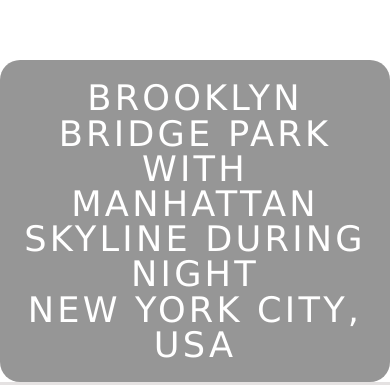
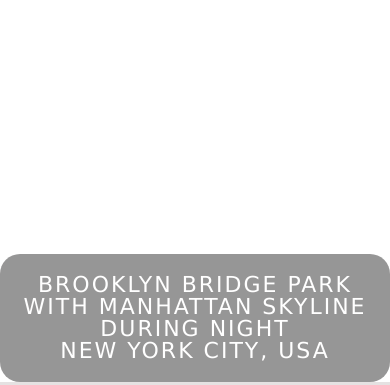
Before and after one commit to businan/windows_themes_with_paralax, a plain HTML site: page index.html in a window 390 px wide. Shown: the part 462-847 px from the top of the page. Drawn offline with Linux system fonts and the light colour scheme.

Commit message:
change font and background for mobile

```diff
--- a/sass/_image.scss
+++ b/sass/_image.scss
@@ -22,10 +22,11 @@
   display: flex;
   align-items: flex-end;
   justify-content: flex-end;
-  font-size: 20px;
+
 
   p {
     text-transform: none;
+    font-size: 1.5rem;
   }
 }
 
--- a/sass/_main.scss
+++ b/sass/_main.scss
@@ -10,3 +10,10 @@ body, html {
   color: $mainColor;
 
 }
+
+@media (max-width: 480px) {
+  body, html {
+    font-size: $mobileFontSize;
+    line-height: $mobuleLineHeight;
+  }
+}
--- a/sass/_theme.scss
+++ b/sass/_theme.scss
@@ -10,3 +10,5 @@ $darkInformationBackColor: rgba(115, 126, 139,0.8);
 $darkInformationColor: #ddd;
 $imageContainerTextColor: #fff;
 $firstAndLastImageBackColor: rgba(24, 22, 22, 0.6);
+$mobileFontSize : 10px;
+$mobuleLineHeight: 1.2em;
```
Also changed, not shown: style.css, 1 other file.
